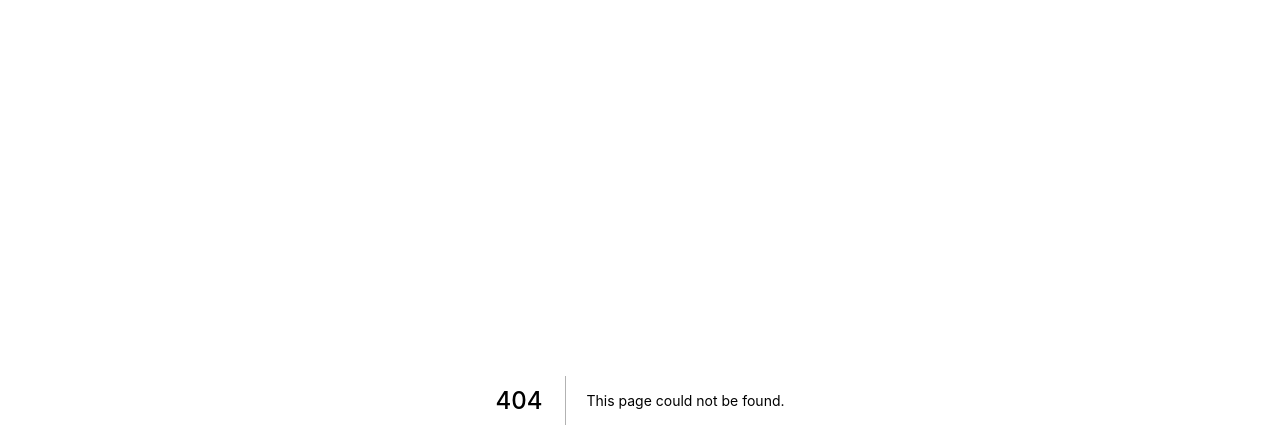
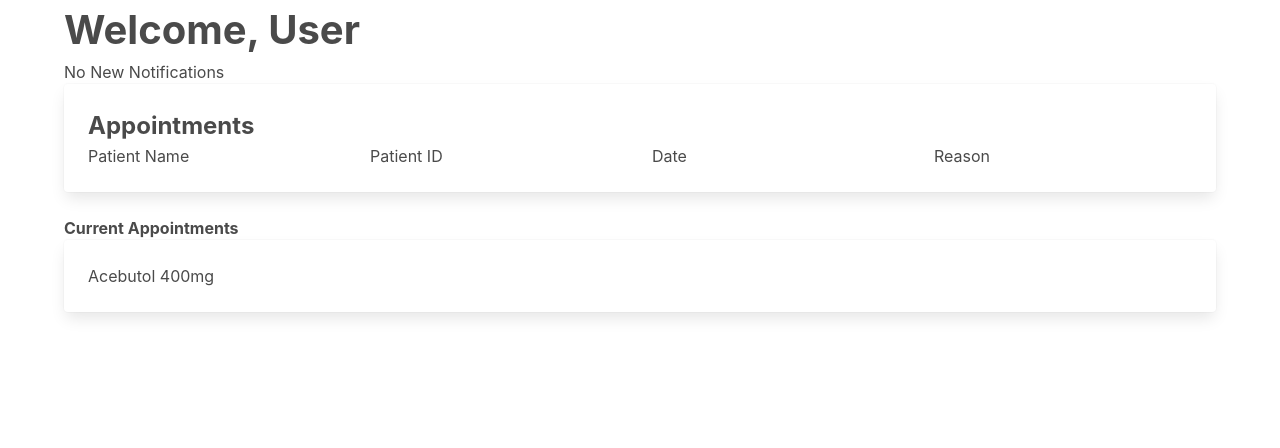
Before and after one commit to ajaytitus1386/CliniSol-Frontend, a Next.js app: page /dashboard/1 in a window 1280 px wide. Before the commit this address had no page. Shown: the top 448 px of the page. Built offline with nearby package versions, Linux system fonts and the light colour scheme.

Commit message:
feat: add temp dashboard

```diff
--- /dev/null
+++ b/pages/dashboard/[user_id].tsx
@@ -0,0 +1,50 @@
+import React from "react";
+
+const Dashboard = () => {
+  const userName = "User";
+  const notifications = "No New Notifications";
+
+  return (
+    <div className="container">
+      <h1 className="is-size-2 has-text-weight-bold is-grey-dark">
+        Welcome, {userName}
+      </h1>
+      <h2 className="is-size-6 is-grey-light">{notifications}</h2>
+      <div className="tile is-ancestor">
+        <div className="tile">
+          <div className="tile is-parent is-vertical">
+            <div className="tile is-child">
+              {/* Appointment Table */}
+              <div className="card">
+                <div className="card-content">
+                  <h3 className="is-size-4 is-grey-dark has-text-weight-bold">
+                    Appointments
+                  </h3>
+                  <div className="columns">
+                    <div className="column">Patient Name</div>
+                    <div className="column">Patient ID</div>
+                    <div className="column">Date</div>
+                    <div className="column">Reason</div>
+                  </div>
+                </div>
+              </div>
+            </div>
+            <div className="tile is-child">
+              {/* Appointment Card */}
+              <h3 className="is-size-6 is-grey-dark has-text-weight-bold">
+                Current Appointments
+              </h3>
+              <div className="card is-4">
+                <div className="card-content">
+                  <div className="content">Acebutol 400mg</div>
+                </div>
+              </div>
+            </div>
+          </div>
+        </div>
+      </div>
+    </div>
+  );
+};
+
+export default Dashboard;
--- a/sass/custom.scss
+++ b/sass/custom.scss
@@ -1,17 +1,12 @@
 @charset "utf-8";
-// @import "../node_modules/bulma/bulma.sass";
+@import "../node_modules/bulma/bulma.sass";
 
 @import url("https://fonts.googleapis.com/css?family=Roboto:400,700");
 
 $bg: #e5e5e5;
-$primary: #ee44ff;
+$white: #ffffff;
+$primary: #4274e7;
+$danger: #e65b5c;
 
-@import "../node_modules/bulma/sass/utilities/_all.sass";
-@import "../node_modules/bulma/sass/base/_all.sass";
-@import "../node_modules/bulma/sass/elements/button.sass";
-@import "../node_modules/bulma/sass/elements/container.sass";
-@import "../node_modules/bulma/sass/elements/title.sass";
-@import "../node_modules/bulma/sass/form/_all.sass";
-@import "../node_modules/bulma/sass/components/navbar.sass";
-@import "../node_modules/bulma/sass/layout/hero.sass";
-@import "../node_modules/bulma/sass/layout/section.sass";
+$grey-dark: #4e5167;
+$grey-light: #848791;
```
